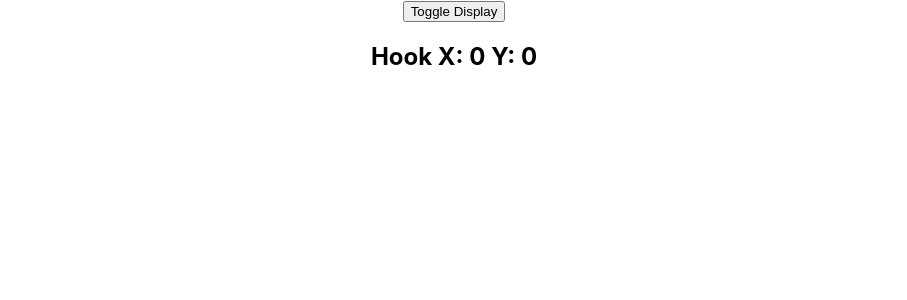
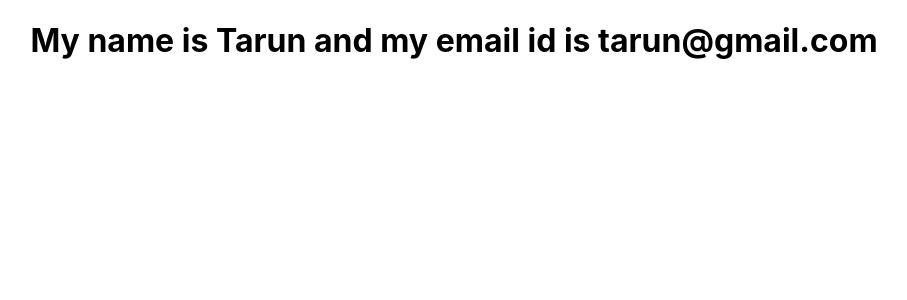
Before and after one commit to Tarunkumar2407/ReactBasics, a React (Create React App) app: page / in a window 1280 px wide. Shown: the top 300 px of the page, without its empty margins (186-1093 px from the left). Built offline with nearby package versions, Linux system fonts and the light colour scheme.

Commit message:
context api

```diff
--- a/src/App.js
+++ b/src/App.js
@@ -1,4 +1,6 @@
 import './App.css';
+// import PropParent from './Components/ContextAPI/PropParent';
+import PropParentContextAPI from './Components/ContextAPI/propDrilling/PropParentContextAPI';
 // import AxiosData from './Components/useEffect.js/AxiosData';
 // import FetchData from './Components/useEffect.js/FetchData';
 // import UseEffectWtihFetchData from './Components/useEffect.js/UseEffectWtihFetchData';
@@ -11,7 +13,7 @@
 // import Render from './Components/Render';
 // import UseEffectHook from './Components/UseEffectHook';
 // import HookMouse from './Components/useEffect.js/HookMouse';
-import MouseContainerCleanup from './Components/useEffect.js/MouseContainerCleanup';
+// import MouseContainerCleanup from './Components/useEffect.js/MouseContainerCleanup';
 // import ConditiondalRendering from './Components/ConditiondalRendering';
 // import FormValidation from './Components/FormValidations';
 // import FormHandling from './Components/FormHandling';
@@ -52,7 +54,9 @@
       {/* <AxiosData /> */}
       {/* <FetchData /> */}
       {/* <HookMouse /> */}
-      <MouseContainerCleanup />
+      {/* <MouseContainerCleanup /> */}
+      {/* <PropParent /> */}
+      <PropParentContextAPI />
     </div>
   );
 }
--- /dev/null
+++ b/src/Components/ContextAPI/propDrilling/ChildA.js
@@ -0,0 +1,12 @@
+import React from 'react'
+import ChildB from './ChildB'
+
+const ChildA = ({name}) => {
+  return (
+    <div>
+      <ChildB name={name} />
+    </div>
+  )
+}
+
+export default ChildA
--- /dev/null
+++ b/src/Components/ContextAPI/propDrilling/ChildB.js
@@ -0,0 +1,12 @@
+import React from 'react'
+import ChildC from './ChildC'
+
+const ChildB = ({name}) => {
+  return (
+    <div>
+      <ChildC name={name}/>
+    </div>
+  )
+}
+
+export default ChildB
--- /dev/null
+++ b/src/Components/ContextAPI/propDrilling/ChildC.js
@@ -0,0 +1,29 @@
+import React from "react";
+import { data } from "./PropParentContextAPI";
+import { mail } from "./PropParentContextAPI";
+
+const ChildC = () => {
+  return (
+    <div>
+      <data.Consumer>
+      {
+        (name) => {
+          return (
+                 <mail.Consumer>
+                  {
+                    (email) => {
+                      return (
+                        <h1>My name is {name} and my email id is {email}</h1>
+                      )
+                    }
+                  }
+                 </mail.Consumer>
+          )
+        }
+      }
+      </data.Consumer>
+    </div>
+  );
+};
+
+export default ChildC
--- /dev/null
+++ b/src/Components/ContextAPI/propDrilling/PropParentContextAPI.js
@@ -0,0 +1,21 @@
+import React, { createContext } from "react";
+import ChildA from "./ChildA";
+
+const data = createContext();
+const mail = createContext();
+const PropParentContextAPI = () => {
+  const name = "Tarun";
+  const email = "tarun@gmail.com";
+  return (
+    <div>
+      <data.Provider value={name}>
+        <mail.Provider value={email}>
+          <ChildA />
+        </mail.Provider>
+      </data.Provider>
+    </div>
+  );
+};
+
+export default PropParentContextAPI;
+export { data , mail };
--- /dev/null
+++ b/src/Components/propDrilling/ChildA.js
@@ -0,0 +1,12 @@
+import React from 'react'
+import ChildB from './ChildB'
+
+const ChildA = ({name}) => {
+  return (
+    <div>
+      <ChildB name={name} />
+    </div>
+  )
+}
+
+export default ChildA
--- /dev/null
+++ b/src/Components/propDrilling/ChildB.js
@@ -0,0 +1,12 @@
+import React from 'react'
+import ChildC from './ChildC'
+
+const ChildB = ({name}) => {
+  return (
+    <div>
+      <ChildC name={name}/>
+    </div>
+  )
+}
+
+export default ChildB
--- /dev/null
+++ b/src/Components/propDrilling/ChildC.js
@@ -0,0 +1,11 @@
+import React from 'react'
+
+const ChildC = ({name}) => {
+  return (
+    <div>
+      <h1>My name is {name}</h1>
+    </div>
+  )
+}
+
+export default ChildC
--- /dev/null
+++ b/src/Components/propDrilling/PropParent.js
@@ -0,0 +1,13 @@
+import React from 'react'
+import ChildA from './ChildA'
+
+const PropParent = () => {
+    const name = "Tarun"
+  return (
+    <div>
+      <ChildA name={name}/>
+    </div>
+  )
+}
+
+export default PropParent
```
